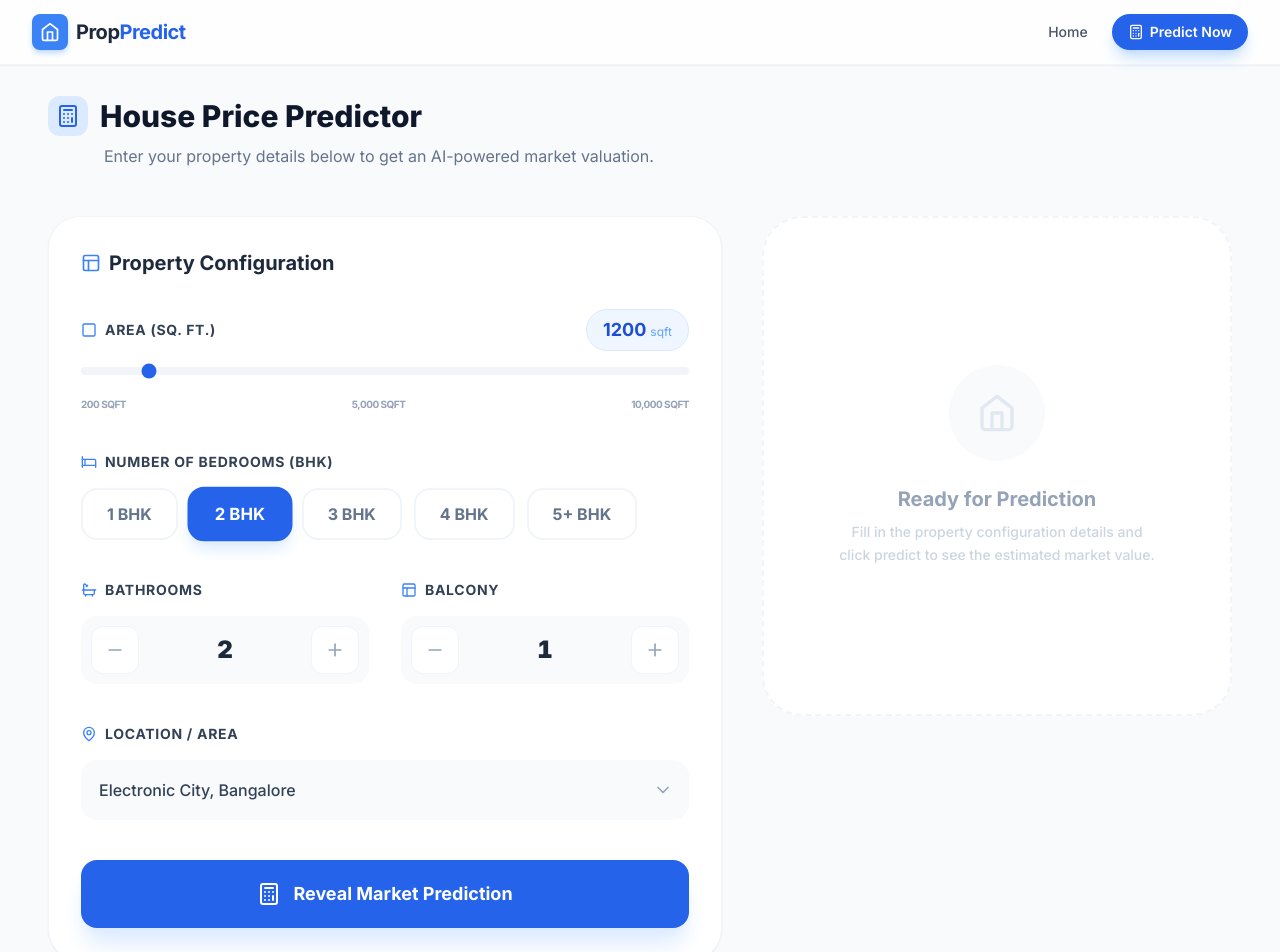
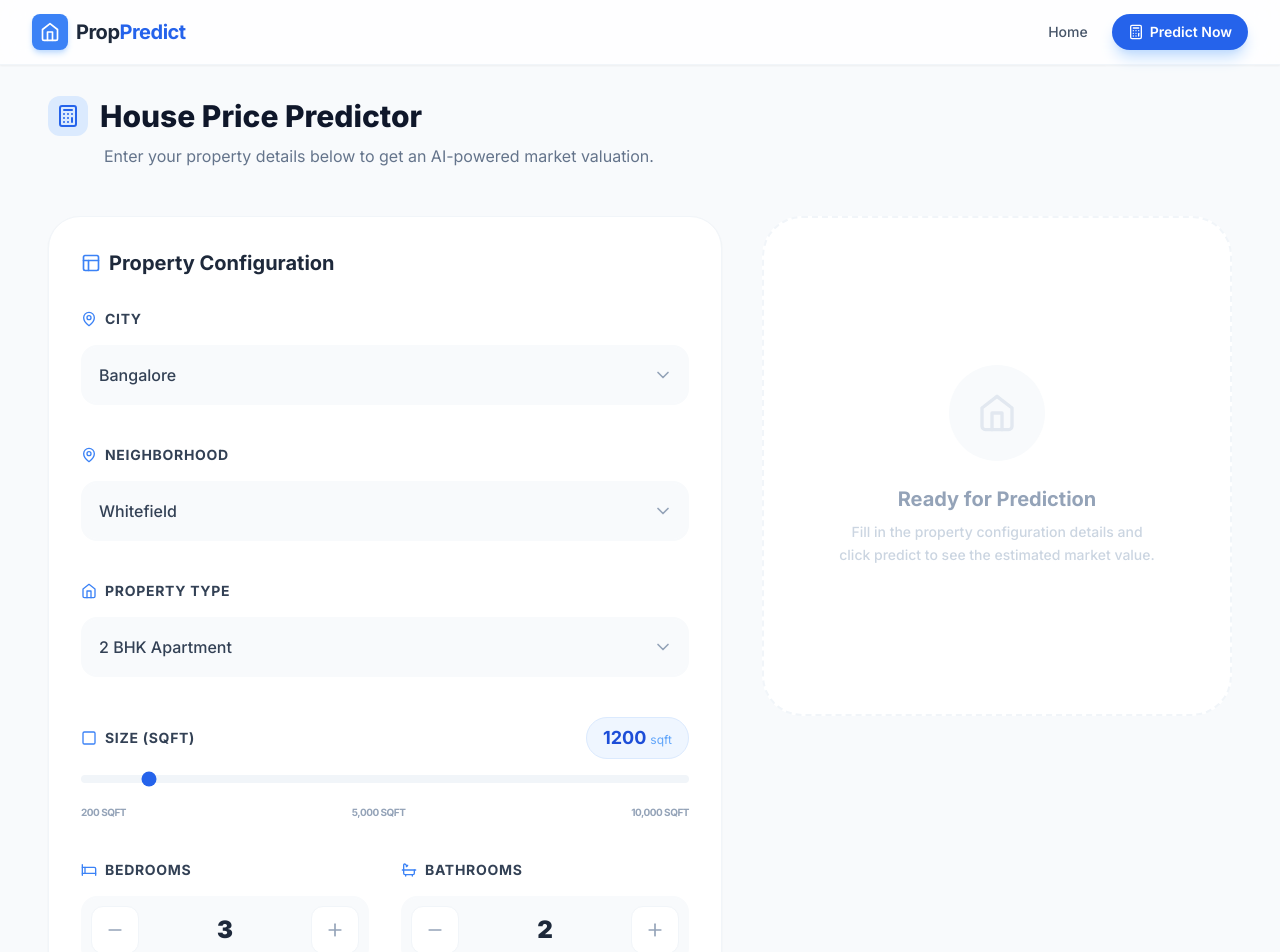
Before and after one commit to neeraj214/House-Price-Prediction, a Next.js app in the folder frontend/: page /predict in a window 1280 px wide. Shown: the top 952 px of the page. Built offline with nearby package versions, Linux system fonts and the light colour scheme.

Commit message:
Update frontend predictor page to match new backend fields

```diff
--- a/frontend/src/app/predict/page.tsx
+++ b/frontend/src/app/predict/page.tsx
@@ -1,6 +1,7 @@
+
 "use client";
 
-import { useState } from "react";
+import { useState, useEffect } from "react";
 import axios from "axios";
 import { motion, AnimatePresence } from "framer-motion";
 import {
@@ -22,51 +23,61 @@ import Navbar from "@/components/Navbar";
 
 export default function PredictorPage() {
   const [formData, setFormData] = useState({
-    area: "1200",
-    bhk: 2,
-    bathrooms: 2,
-    balcony: 1,
-    location: "Electronic City, Bangalore",
+    city: "",
+    neighborhood: "",
+    property_type: "",
+    size: 1200,
+    beds: 3,
+    baths: 2,
   });
 
+  const [cities, setCities] = useState<string[]>([]);
+  const [neighborhoods, setNeighborhoods] = useState<string[]>([]);
+  const [propertyTypes, setPropertyTypes] = useState<string[]>([]);
   const [prediction, setPrediction] = useState<any>(null);
   const [loading, setLoading] = useState(false);
   const [error, setError] = useState("");
 
-  const locations = [
-    "Electronic City, Bangalore",
-    "Whitefield, Bangalore",
-    "Sarjapur Road, Bangalore",
-    "HSR Layout, Bangalore",
-    "Koramangala, Bangalore",
-    "Indiranagar, Bangalore",
-    "Jayanagar, Bangalore",
-    "Hebbal, Bangalore",
-    "Powai, Mumbai",
-    "Andheri West, Mumbai",
-    "Bandra West, Mumbai",
-    "Juhu, Mumbai",
-    "Worli, Mumbai",
-    "South Mumbai",
-    "Gachibowli, Hyderabad",
-    "Kondapur, Hyderabad",
-    "Madhapur, Hyderabad",
-    "Banjara Hills, Hyderabad",
-    "Jubilee Hills, Hyderabad",
-    "Gurgaon Sector 56",
-    "Gurgaon Sector 45",
-    "DLF Phase 3, Gurgaon",
-    "Noida Sector 62",
-    "Greater Noida West",
-    "Salt Lake, Kolkata",
-    "New Town, Kolkata",
-    "Anna Nagar, Chennai",
-    "Adyar, Chennai",
-  ];
+  // Load dataset for options
+  useEffect(() => {
+    const loadOptions = async () => {
+      try {
+        // Load dataset to get unique values (we'll simulate this or use a static list for now)
+        const datasetCities = [
+          "Bangalore", "Bhubaneswar", "Chennai", "Coimbatore", "Delhi",
+          "Gandhinagar", "Guntur", "Gurgaon", "Hyderabad", "Jaipur",
+          "Jalpaiguri", "Kakinada", "Kanyakumari", "Kochi", "Lucknow",
+          "Mumbai", "Navi Mumbai", "Noida", "Patna", "Pune", "Thane",
+          "Vijayawada", "Vikarabad", "Visakhapatnam", "Vizianagaram"
+        ];
+        const datasetTypes = [
+          "2 BHK Apartment", "2 BHK Flat", "3 BHK Apartment", "3 BHK Flat",
+          "4 BHK Apartment", "4 BHK Flat", "Villa", "Residential land / Plot",
+          "Luxury Villa", "Independent Builder Floor"
+        ];
+        const datasetNeighborhoods = [
+          "Whitefield", "Sarjapur Road", "Electronic City", "Marathahalli",
+          "Koramangala", "Indiranagar", "HSR Layout", "Banjara Hills",
+          "Gachibowli", "Hitech City", "Gurgaon Sector 49", "Gurgaon Sector 50"
+        ];
+        setCities(datasetCities);
+        setPropertyTypes(datasetTypes);
+        setNeighborhoods(datasetNeighborhoods);
+
+        // Set defaults
+        if (datasetCities.length > 0) setFormData(prev => ({ ...prev, city: datasetCities[0] }));
+        if (datasetTypes.length > 0) setFormData(prev => ({ ...prev, property_type: datasetTypes[0] }));
+        if (datasetNeighborhoods.length > 0) setFormData(prev => ({ ...prev, neighborhood: datasetNeighborhoods[0] }));
+      } catch (err) {
+        console.error("Error loading options:", err);
+      }
+    };
+    loadOptions();
+  }, []);
 
   const handlePredict = async () => {
-    if (parseFloat(formData.area) <= 0) {
-      setError("Area must be greater than 0");
+    if (formData.size <= 0) {
+      setError("Size must be greater than 0");
       return;
     }
     setError("");
@@ -113,14 +124,77 @@ export default function PredictorPage() {
               </h2>
 
               <div className="space-y-10">
+                {/* City */}
+                <div className="space-y-4">
+                  <label className="text-sm font-bold text-slate-700 uppercase tracking-wider flex items-center gap-2">
+                    <MapPin className="w-4 h-4 text-blue-500" /> City
+                  </label>
+                  <div className="relative group">
+                    <select
+                      value={formData.city}
+                      onChange={(e) => setFormData({ ...formData, city: e.target.value })}
+                      className="w-full appearance-none bg-slate-50 border-2 border-slate-50 rounded-2xl p-4 pr-12 text-slate-700 font-medium focus:bg-white focus:border-blue-500 focus:outline-none transition-all cursor-pointer"
+                    >
+                      {cities.map((city) => (
+                        <option key={city} value={city}>{city}</option>
+                      ))}
+                    </select>
+                    <div className="absolute right-4 top-1/2 -translate-y-1/2 pointer-events-none text-slate-400 group-focus-within:text-blue-500 transition-colors">
+                      <ChevronRight className="w-5 h-5 rotate-90" />
+                    </div>
+                  </div>
+                </div>
+
+                {/* Neighborhood */}
+                <div className="space-y-4">
+                  <label className="text-sm font-bold text-slate-700 uppercase tracking-wider flex items-center gap-2">
+                    <MapPin className="w-4 h-4 text-blue-500" /> Neighborhood
+                  </label>
+                  <div className="relative group">
+                    <select
+                      value={formData.neighborhood}
+                      onChange={(e) => setFormData({ ...formData, neighborhood: e.target.value })}
+                      className="w-full appearance-none bg-slate-50 border-2 border-slate-50 rounded-2xl p-4 pr-12 text-slate-700 font-medium focus:bg-white focus:border-blue-500 focus:outline-none transition-all cursor-pointer"
+                    >
+                      {neighborhoods.map((n) => (
+                        <option key={n} value={n}>{n}</option>
+                      ))}
+                    </select>
+                    <div className="absolute right-4 top-1/2 -translate-y-1/2 pointer-events-none text-slate-400 group-focus-within:text-blue-500 transition-colors">
+                      <ChevronRight className="w-5 h-5 rotate-90" />
+                    </div>
+                  </div>
+                </div>
+
+                {/* Property Type */}
+                <div className="space-y-4">
+                  <label className="text-sm font-bold text-slate-700 uppercase tracking-wider flex items-center gap-2">
+                    <Home className="w-4 h-4 text-blue-500" /> Property Type
+                  </label>
+                  <div className="relative group">
+                    <select
+                      value={formData.property_type}
+                      onChange={(e) => setFormData({ ...formData, property_type: e.target.value })}
+                      className="w-full appearance-none bg-slate-50 border-2 border-slate-50 rounded-2xl p-4 pr-12 text-slate-700 font-medium focus:bg-white focus:border-blue-500 focus:outline-none transition-all cursor-pointer"
+                    >
+                      {propertyTypes.map((t) => (
+                        <option key={t} value={t}>{t}</option>
+                      ))}
+                    </select>
+                    <div className="absolute right-4 top-1/2 -translate-y-1/2 pointer-events-none text-slate-400 group-focus-within:text-blue-500 transition-colors">
+                      <ChevronRight className="w-5 h-5 rotate-90" />
+                    </div>
+                  </div>
+                </div>
+
                 {/* Area Input */}
                 <div className="space-y-4">
                   <div className="flex justify-between items-center">
                     <label className="text-sm font-bold text-slate-700 uppercase tracking-wider flex items-center gap-2">
-                      <Square className="w-4 h-4 text-blue-500" /> Area (Sq. Ft.)
+                      <Square className="w-4 h-4 text-blue-500" /> Size (sqft)
                     </label>
                     <div className="px-4 py-1.5 bg-blue-50 rounded-full border border-blue-100">
-                      <span className="text-blue-700 font-bold text-lg">{formData.area}</span>
+                      <span className="text-blue-700 font-bold text-lg">{formData.size}</span>
                       <span className="text-blue-400 text-xs ml-1">sqft</span>
                     </div>
                   </div>
@@ -129,8 +203,8 @@ export default function PredictorPage() {
                     min="200"
                     max="10000"
                     step="50"
-                    value={formData.area}
-                    onChange={(e) => setFormData({ ...formData, area: e.target.value })}
+                    value={formData.size}
+                    onChange={(e) => setFormData({ ...formData, size: Number(e.target.value) })}
                     className="w-full h-2 bg-slate-100 rounded-lg appearance-none cursor-pointer accent-blue-600"
                   />
                   <div className="flex justify-between text-[10px] font-bold text-slate-400 uppercase tracking-tighter">
@@ -140,67 +214,22 @@ export default function PredictorPage() {
                   </div>
                 </div>
 
-                {/* BHK Selection */}
-                <div className="space-y-4">
-                  <label className="text-sm font-bold text-slate-700 uppercase tracking-wider flex items-center gap-2">
-                    <Bed className="w-4 h-4 text-blue-500" /> Number of Bedrooms (BHK)
-                  </label>
-                  <div className="flex flex-wrap gap-3">
-                    {[1, 2, 3, 4, 5].map((num) => (
-                      <button
-                        key={num}
-                        onClick={() => setFormData({ ...formData, bhk: num })}
-                        className={`px-6 py-3 rounded-2xl font-bold transition-all border-2 ${
-                          formData.bhk === num
-                            ? "bg-blue-600 text-white border-blue-600 shadow-lg shadow-blue-100 scale-105"
-                            : "bg-white text-slate-500 border-slate-100 hover:border-blue-200 hover:text-blue-500"
-                        }`}
-                      >
-                        {num === 5 ? "5+" : num} BHK
-                      </button>
-                    ))}
-                  </div>
-                </div>
-
                 {/* Steppers */}
                 <div className="grid grid-cols-1 sm:grid-cols-2 gap-8">
                   <Stepper
+                    label="Bedrooms"
+                    icon={<Bed className="w-4 h-4 text-blue-500" />}
+                    value={formData.beds}
+                    onIncrease={() => setFormData({ ...formData, beds: Math.min(20, formData.beds + 1) })}
+                    onDecrease={() => setFormData({ ...formData, beds: Math.max(0, formData.beds - 1) })}
+                  />
+                  <Stepper
                     label="Bathrooms"
                     icon={<Bath className="w-4 h-4 text-blue-500" />}
-                    value={formData.bathrooms}
-                    onIncrease={() => setFormData({ ...formData, bathrooms: Math.min(10, formData.bathrooms + 1) })}
-                    onDecrease={() => setFormData({ ...formData, bathrooms: Math.max(1, formData.bathrooms - 1) })}
+                    value={formData.baths}
+                    onIncrease={() => setFormData({ ...formData, baths: Math.min(20, formData.baths + 1) })}
+                    onDecrease={() => setFormData({ ...formData, baths: Math.max(0, formData.baths - 1) })}
                   />
-                  <Stepper
-                    label="Balcony"
-                    icon={<Layout className="w-4 h-4 text-blue-500" />}
-                    value={formData.balcony}
-                    onIncrease={() => setFormData({ ...formData, balcony: Math.min(5, formData.balcony + 1) })}
-                    onDecrease={() => setFormData({ ...formData, balcony: Math.max(0, formData.balcony - 1) })}
-                  />
-                </div>
-
-                {/* Location Selection */}
-                <div className="space-y-4">
-                  <label className="text-sm font-bold text-slate-700 uppercase tracking-wider flex items-center gap-2">
-                    <MapPin className="w-4 h-4 text-blue-500" /> Location / Area
-                  </label>
-                  <div className="relative group">
-                    <select
-                      value={formData.location}
-                      onChange={(e) => setFormData({ ...formData, location: e.target.value })}
-                      className="w-full appearance-none bg-slate-50 border-2 border-slate-50 rounded-2xl p-4 pr-12 text-slate-700 font-medium focus:bg-white focus:border-blue-500 focus:outline-none transition-all cursor-pointer"
-                    >
-                      {locations.map((loc) => (
-                        <option key={loc} value={loc}>
-                          {loc}
-                        </option>
-                      ))}
-                    </select>
-                    <div className="absolute right-4 top-1/2 -translate-y-1/2 pointer-events-none text-slate-400 group-focus-within:text-blue-500 transition-colors">
-                      <ChevronRight className="w-5 h-5 rotate-90" />
-                    </div>
-                  </div>
                 </div>
 
                 <button
@@ -253,7 +282,7 @@ export default function PredictorPage() {
                       <div className="text-5xl sm:text-6xl font-black text-slate-900 mb-2 tracking-tighter">
                         <span className="text-blue-600">{prediction.formatted_prediction}</span>
                       </div>
-                      <p className="text-slate-400 text-sm font-medium mb-10">Calculated for {formData.location}</p>
+                      <p className="text-slate-400 text-sm font-medium mb-10">Calculated for {formData.city}</p>
 
                       <div className="space-y-6 text-left">
                         <div className="bg-slate-50 p-6 rounded-3xl border border-slate-100">
@@ -276,7 +305,7 @@ export default function PredictorPage() {
                           </h4>
                           <DriverRow label="Location Dynamics" percentage={45} />
                           <DriverRow label="Square Footage" percentage={35} />
-                          <DriverRow label="BHK Configuration" percentage={20} />
+                          <DriverRow label="Bedrooms/Bathrooms" percentage={20} />
                         </div>
                       </div>
 
@@ -309,7 +338,7 @@ export default function PredictorPage() {
         </div>
 
         <footer className="mt-20 pt-10 border-t border-slate-200 text-center">
-          <p className="text-xs font-bold text-slate-400 uppercase tracking-widest">
+          <p className="text-[10px] font-bold text-slate-400 uppercase tracking-widest">
             &copy; {new Date().getFullYear()} PropPredict Professional &bull; Designed for Indian Markets
           </p>
         </footer>
```
